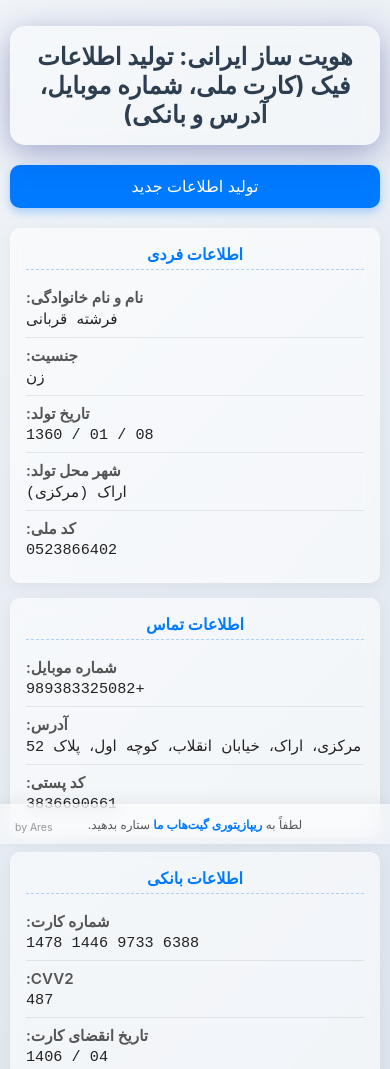
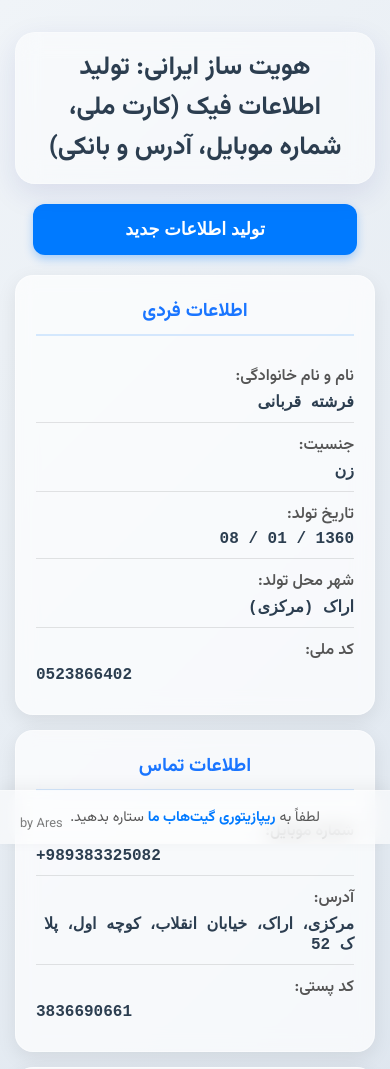
Before and after one commit to aresowl/fakesaz, a plain HTML site: page index.html in a window 390 px wide. Shown: the top 1069 px of the page. Drawn offline with Linux system fonts and the light colour scheme.

Commit message:
Update style.css

```diff
--- a/style.css
+++ b/style.css
@@ -1,7 +1,7 @@
 /* CSS styles for a modern, minimal, iOS-like UI with glassmorphism */
 body {
-    font-family: -apple-system, BlinkMacSystemFont, "Segoe UI", Roboto, Helvetica, Arial, sans-serif, "Apple Color Emoji", "Segoe UI Emoji", "Segoe UI Symbol";
-    direction: rtl; /* Right-to-left for Persian */
+    font-family: 'Vazirmatn', -apple-system, BlinkMacSystemFont, "Segoe UI", Roboto, Helvetica, Arial, sans-serif, "Apple Color Emoji", "Segoe UI Emoji", "Segoe UI Symbol";
+    direction: rtl; /* Fixed to RTL */
     text-align: right;
     background: linear-gradient(135deg, #f0f4f8, #d9e2ec); /* Soft gradient background */
     display: flex;
@@ -32,17 +32,18 @@ h1 {
     color: #2c3e50; /* Darker heading color */
     margin-bottom: 30px;
     font-size: 1.8em;
-    background: rgba(255, 255, 255, 0.4); /* Glassmorphism effect for header */
+    background: rgba(255, 255, 255, 0.5); /* Glassmorphism effect for header */
     border-radius: 20px;
-    box-shadow: 0 8px 32px 0 rgba(31, 38, 135, 0.37);
-    backdrop-filter: blur(10px);
-    -webkit-backdrop-filter: blur(10px);
-    border: 1px solid rgba(255, 255, 255, 0.18);
+    box-shadow: 0 10px 30px 0 rgba(31, 38, 135, 0.1); /* Lighter shadow */
+    backdrop-filter: blur(12px);
+    -webkit-backdrop-filter: blur(12px);
+    border: 1px solid rgba(255, 255, 255, 0.3); /* Stronger white border */
     padding: 20px 30px;
     width: 100%;
     max-width: 760px; /* Match app width */
     box-sizing: border-box;
     margin-bottom: 20px; /* Space below header */
+    font-weight: 700;
 }
 
 .generate-btn {
@@ -52,9 +53,11 @@ h1 {
     border-radius: 12px;
     padding: 15px 30px;
     font-size: 1.1em;
+    font-weight: 600;
     cursor: pointer;
     transition: background-color 0.3s ease, transform 0.2s ease; /* Smooth transitions for hover/active */
     width: 100%;
+    max-width: 400px; /* Constrain button width */
     box-sizing: border-box;
     margin-bottom: 30px;
     box-shadow: 0 4px 10px rgba(0, 122, 255, 0.3); /* Soft shadow for button */
@@ -73,46 +76,46 @@ h1 {
 #outputCard {
     display: flex; /* Use flexbox to arrange data sections */
     flex-wrap: wrap; /* Allow sections to wrap to next line */
-    justify-content: center; /* Center sections when they wrap */
+    justify-content: space-between; /* Space out sections (key change for two stable columns) */
     gap: 20px; /* Space between individual section cards */
     width: 100%; /* Take full width of parent */
-    /* Initial state for animation - applied to sections now */
+    /* Initial state for animation */
     opacity: 0;
     transform: translateY(20px);
     transition: opacity 0.5s ease, transform 0.5s ease;
 }
 
 .data-section {
-    background: rgba(255, 255, 255, 0.6); /* Glassmorphism for each section */
-    border-radius: 15px;
-    box-shadow: 0 4px 15px rgba(0, 0, 0, 0.05);
-    backdrop-filter: blur(8px);
-    -webkit-backdrop-filter: blur(8px);
-    border: 1px solid rgba(255, 255, 255, 0.15);
-    padding: 20px;
-    flex: 1 1 calc(50% - 20px); /* Two columns on larger screens, with gap */
-    min-width: 300px; /* Adjusted min-width for better desktop layout */
+    background: rgba(255, 255, 255, 0.7); /* Glassmorphism for each section (more opaque) */
+    border-radius: 18px; /* Slightly larger radius */
+    box-shadow: 0 6px 20px rgba(0, 0, 0, 0.08); /* Stronger, softer shadow */
+    backdrop-filter: blur(10px);
+    -webkit-backdrop-filter: blur(10px);
+    border: 1px solid rgba(255, 255, 255, 0.4); /* Stronger white border */
+    padding: 25px; /* Increased padding */
+    /* Key change: fixed width for two stable columns on desktop */
+    flex: 0 0 calc(50% - 10px);
+    min-width: 320px;
     box-sizing: border-box;
-    text-align: right;
 }
 
 .section-title {
-    font-size: 1.1em;
+    font-size: 1.2em; /* Slightly larger title */
     font-weight: 700;
-    color: #007aff; /* iOS blue for section titles */
-    margin-bottom: 15px;
+    color: #1a75ff; /* Darker iOS blue for section titles */
+    margin-bottom: 18px;
     text-align: center;
-    padding-bottom: 5px;
-    border-bottom: 1px dashed rgba(0, 122, 255, 0.3); /* Dashed line under section title */
+    padding-bottom: 8px;
+    border-bottom: 2px solid rgba(0, 122, 255, 0.15); /* Solid line under section title */
 }
 
 .data-item {
     display: flex; /* Use flexbox for label and value alignment */
     justify-content: space-between; /* Space out label and value */
     align-items: center;
-    padding: 10px 0;
-    border-bottom: 1px solid rgba(0, 0, 0, 0.08); /* Subtle separator */
-    font-size: 0.95em;
+    padding: 12px 0;
+    border-bottom: 1px solid rgba(0, 0, 0, 0.1); /* Clearer separator */
+    font-size: 1em;
     color: #444;
 }
 
@@ -124,41 +127,57 @@ h1 {
     font-weight: 600; /* Bold label */
     color: #555;
     flex-shrink: 0; /* Prevent label from shrinking */
-    padding-left: 10px; /* Space between label and value */
+    padding-left: 10px; /* Space between label and value (for RTL) */
+    text-align: right;
 }
 
 .data-value {
     flex-grow: 1; /* Allow value to take available space */
-    text-align: left; /* Align value to the left (for numbers/codes) */
     direction: ltr; /* Ensure numbers and Latin text are LTR */
     font-family: 'SF Mono', 'Courier New', monospace; /* Monospace for numbers/codes for better readability */
-    color: #222;
+    color: #2c3e50; /* Darker data value */
     word-break: break-all; /* Break long words if necessary */
     font-size: 1.05em; /* Slightly increased font size for data values */
+    font-weight: 600;
+    text-align: left; /* Align LTR content to the left side of the container */
 }
+
+/* Override direction for specific text fields (Address and Name) to match overall page direction,
+   but only on desktop to keep the LTR numerical fields aligned correctly */
+@media (min-width: 769px) {
+    .data-item:has(#address) .data-value,
+    .data-item:has(#fullName) .data-value,
+    .data-item:has(#birthCity) .data-value,
+    .data-item:has(#job) .data-value {
+        direction: rtl;
+        text-align: right;
+    }
+}
+
 
 .footer-sticky {
     position: fixed; /* Make it sticky */
     bottom: 0; /* Stick to the bottom */
     left: 0;
     width: 100%;
-    background: rgba(255, 255, 255, 0.5); /* Glassmorphism effect */
-    backdrop-filter: blur(8px);
-    -webkit-backdrop-filter: blur(8px);
-    border-top: 1px solid rgba(255, 255, 255, 0.2);
+    background: rgba(255, 255, 255, 0.6); /* Glassmorphism effect */
+    backdrop-filter: blur(10px);
+    -webkit-backdrop-filter: blur(10px);
+    border-top: 1px solid rgba(255, 255, 255, 0.3);
     box-shadow: 0 -4px 15px rgba(0, 0, 0, 0.05);
     padding: 15px 20px;
     text-align: center;
-    font-size: 0.85em;
+    font-size: 0.9em;
     color: #555;
     box-sizing: border-box;
     z-index: 1000; /* Ensure it stays on top */
+    font-weight: 400;
 }
 
 .footer-sticky a {
     color: #007aff;
     text-decoration: none;
-    font-weight: 600;
+    font-weight: 700;
     transition: color 0.2s ease;
 }
 
@@ -170,81 +189,72 @@ h1 {
 .by-ares {
     position: fixed; /* Fixed position for "by Ares" */
     bottom: 10px; /* Adjust as needed */
-    left: 20px;
-    font-size: 0.75em;
-    color: rgba(0, 0, 0, 0.4);
+    font-size: 0.8em;
+    color: rgba(0, 0, 0, 0.5);
     direction: ltr; /* Ensure "by Ares" is LTR */
     pointer-events: none; /* Make it non-interactive */
     z-index: 1001; /* Above footer */
+    left: 20px; /* Position to the left in RTL mode */
 }
 
 /* Responsive adjustments */
-@media (max-width: 768px) { /* Adjust breakpoint for tablet/mobile */
-    #app {
-        max-width: 500px; /* Revert to smaller max-width for smaller screens */
+@media (max-width: 768px) {
+    body {
+        padding: 15px; /* Slightly less padding on tablet/mobile */
+        padding-bottom: 70px;
     }
+
     h1 {
-        max-width: 500px; /* Revert to smaller max-width for smaller screens */
+        font-size: 1.6em;
+        padding: 15px 20px;
     }
-    .data-section {
-        flex: 1 1 100%; /* Stack sections vertically on smaller screens */
-        min-width: unset; /* Remove min-width constraint */
-    }
-}
 
-@media (max-width: 600px) { /* Mobile specific adjustments */
-    body {
-        padding: 10px;
-        padding-bottom: 80px; /* Adjust padding for smaller footer */
-    }
-    #app {
-        padding: 0; /* Remove padding from app as sections have it */
-        margin: 0;
-    }
-    h1 {
-        font-size: 1.5em;
-        margin-bottom: 20px;
-        padding: 15px 20px;
-        border-radius: 15px;
-    }
     .generate-btn {
-        padding: 12px 25px;
-        font-size: 1em;
-        border-radius: 10px;
+        max-width: 90%;
         margin-bottom: 20px;
     }
+
     #outputCard {
-        flex-direction: column; /* Stack sections vertically on small screens */
-        gap: 15px; /* Adjust gap for stacked sections */
+        flex-direction: column; /* Stack sections vertically on smaller screens */
+        gap: 15px;
     }
+
     .data-section {
-        padding: 15px;
-        border-radius: 10px;
+        flex: 1 1 100%; /* Full width */
+        min-width: unset;
+        padding: 20px;
     }
+
+    /* MOBILE RESPONSIVE (Key change for data item structure) */
     .data-item {
-        flex-direction: column; /* Stack label and value on small screens */
-        align-items: flex-end; /* Align to the right for RTL */
-        padding: 8px 0;
+        flex-direction: column;
+        align-items: flex-end; /* Align both label and value to the start (right in RTL) */
+        padding: 10px 0;
     }
+
     .data-label {
         padding-left: 0;
-        margin-bottom: 3px; /* Space between stacked label and value */
+        padding-right: 0;
+        margin-bottom: 3px;
+        width: 100%;
+        text-align: right;
     }
+
     .data-value {
-        text-align: right; /* Align value to the right when stacked */
-        direction: rtl; /* Back to RTL for overall flow */
-        font-size: 1em; /* Adjust font size for mobile */
+        width: 100%; /* Take full width when stacked */
+        font-size: 1em;
+        text-align: right; /* Default alignment for text/Persian (RTL) */
     }
-    .section-title {
-        font-size: 1em;
-        margin-bottom: 10px;
+
+    /* Override direction for numerical fields to force LTR and keep alignment stable */
+    .data-item:has(#phoneNumber) .data-value,
+    .data-item:has(#nationalCode) .data-value,
+    .data-item:has(#cardNumber) .data-value,
+    .data-item:has(#cvv2) .data-value,
+    .data-item:has(#cardExpiry) .data-value,
+    .data-item:has(#postalCode) .data-value {
+        direction: ltr;
+        text-align: left; /* Align LTR content to the left of the container */
     }
-    .footer-sticky {
-        padding: 12px 15px;
-        font-size: 0.75em;
-    }
-    .by-ares {
-        left: 15px;
-        font-size: 0.65em;
-    }
+
 }
```
